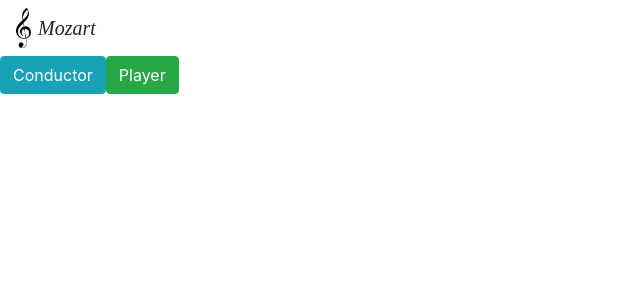
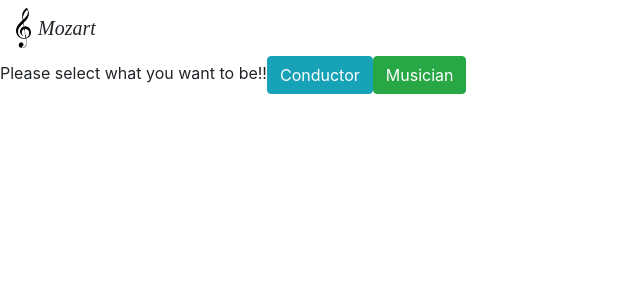
Before and after one commit to moz-art/bach, a React (Create React App) app: page /player_type in a window 1280 px wide. Shown: the top 300 px of the page, without its empty margins (0-640 px from the left). Built offline with nearby package versions, Linux system fonts and the light colour scheme.

Commit message:
new UI flow skeleton

```diff
--- a/package.json
+++ b/package.json
@@ -6,6 +6,8 @@
     "bootstrap": "^4.0.0",
     "react": "^16.2.0",
     "react-dom": "^16.2.0",
+    "react-router": "^4.2.0",
+    "react-router-dom": "^4.2.2",
     "react-scripts": "1.1.1",
     "reactstrap": "^5.0.0-beta",
     "styled-components": "^3.1.6"
--- a/src/App.js
+++ b/src/App.js
@@ -1,15 +1,23 @@
 import React, { PureComponent } from 'react';
-import { Button } from 'reactstrap';
+import { BrowserRouter, Route } from 'react-router-dom';
 import MozartHeader from './components/MozartHeader';
+import Conductor from './containers/Conductor';
+import Musician from './containers/Musician';
+import PinCode from './containers/PinCode';
+import PlayerType from './containers/PlayerType';
 
 class App extends PureComponent {
   render() {
     return (
-      <section>
-        <MozartHeader />
-        <Button color='info'>Conductor</Button>
-        <Button color='success'>Player</Button>
-      </section>
+      <BrowserRouter>
+        <section>
+          <MozartHeader />
+          <Route exact path='/' component={PinCode} />
+          <Route path='/player_type' component={PlayerType} />
+          <Route path='/conductor' component={Conductor} />
+          <Route path='/musician' component={Musician} />
+        </section>
+      </BrowserRouter>
     );
   }
 }
--- /dev/null
+++ b/src/containers/Conductor.js
@@ -0,0 +1,11 @@
+import React, { PureComponent } from 'react';
+
+class Conductor extends PureComponent {
+  render() {
+    return (
+      <span>I am conductor</span>
+    );
+  }
+}
+
+export default Conductor;
--- /dev/null
+++ b/src/containers/Musician.js
@@ -0,0 +1,11 @@
+import React, { PureComponent } from 'react';
+
+class Musician extends PureComponent {
+  render() {
+    return (
+      <span>I am musician</span>
+    );
+  }
+}
+
+export default Musician;
--- /dev/null
+++ b/src/containers/PinCode.js
@@ -0,0 +1,21 @@
+import React, { PureComponent } from 'react';
+import { Button } from 'reactstrap';
+import { withRouter } from 'react-router-dom'
+
+class PinCode extends PureComponent {
+
+  handlePinCodeInputed = () => {
+    this.props.history.push('/player_type');
+  }
+
+  render() {
+    return (
+      <section>
+        Please input your PINCODE:
+        <Button onClick={this.handlePinCodeInputed}>Next</Button>
+      </section>
+    );
+  }
+}
+
+export default withRouter(PinCode);
--- /dev/null
+++ b/src/containers/PlayerType.js
@@ -0,0 +1,34 @@
+import React, { PureComponent } from 'react';
+import { Button } from 'reactstrap';
+import { withRouter } from 'react-router-dom'
+
+class PlayerType extends PureComponent {
+
+  handlePlayerTypeChoosed = (e) => {
+    const type = e.target.dataset.type;
+    switch (type) {
+      case 'conductor':
+      case 'musician':
+        this.props.history.push(`/${type}`);
+        break;
+      default:
+        console.warn(`wrong player type got: ${type}`);
+    }
+  }
+
+  render() {
+    return (
+      <section>
+        Please select what you want to be!!
+        <Button data-type='conductor' color='info' onClick={this.handlePlayerTypeChoosed}>
+          Conductor
+        </Button>
+        <Button data-type='musician' color='success' onClick={this.handlePlayerTypeChoosed}>
+          Musician
+        </Button>
+      </section>
+    );
+  }
+}
+
+export default withRouter(PlayerType);
```
Also changed, not shown: 1 other file (tests, documents, lock files or other folders).
